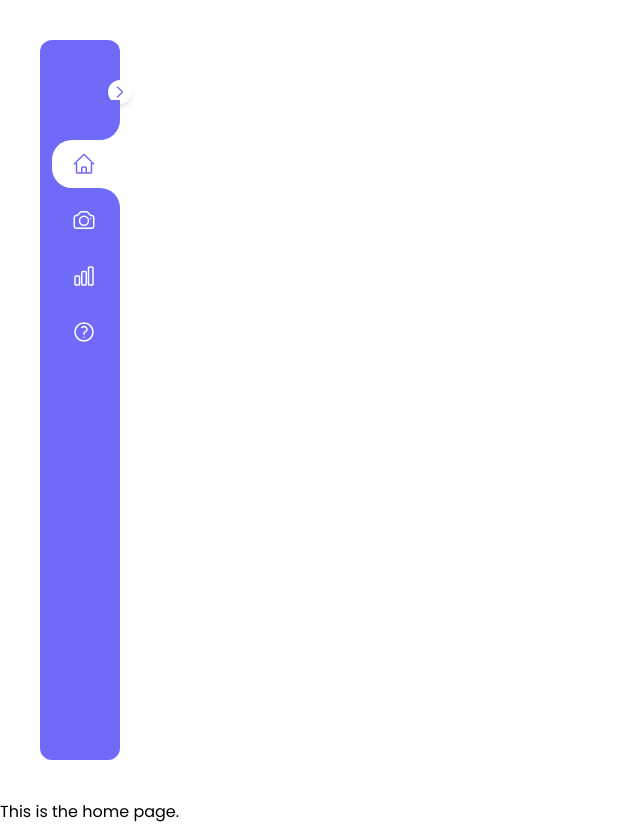
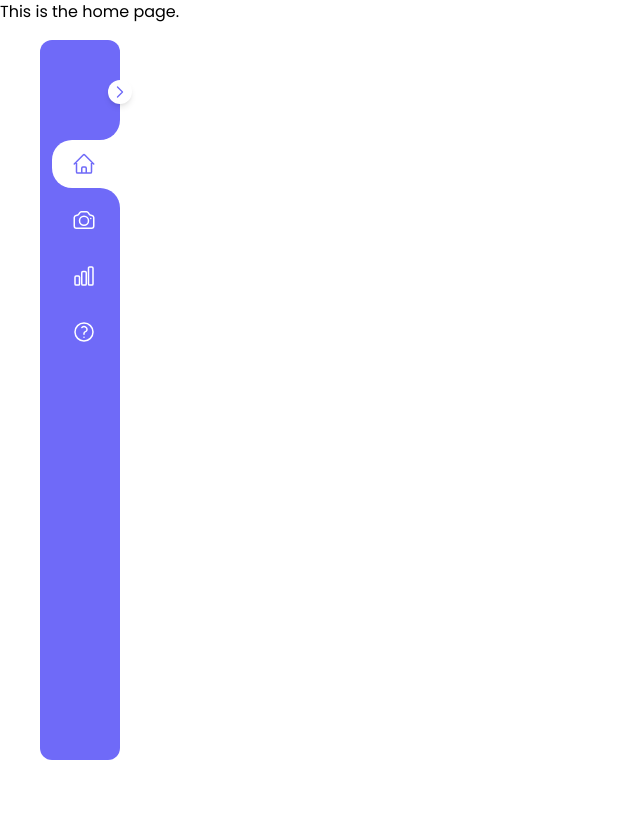
Before and after one commit to VMP-SG/NAISC-Frontend, a React (Vite) app: page / in a window 1280 px wide. Shown: the whole page, without its empty margins (0-640 px from the left). After the commit the page ends 800 px from the top, so only its background shows below. Built offline with nearby package versions, Linux system fonts and the light colour scheme.

Commit message:
Fix Sidebar

```diff
--- a/src/App.jsx
+++ b/src/App.jsx
@@ -2,15 +2,17 @@ import { BrowserRouter, Route, Routes } from 'react-router-dom'
 import HomePage from './views/home/HomePage'
 import FeedPage from './views/feed/FeedPage'
 import CustomerPage from './views/customer/CustomerPage'
+import { useState } from 'react'
 
 function App() {
+  const [sidebarOpen, setSidebarOpen] = useState(false);
 
   return (
     <BrowserRouter>
       <Routes>
-        <Route path="/" element={<HomePage />}/>
-        <Route path="/feed" element={<FeedPage />}/>
-        <Route path="/customer" element={<CustomerPage />}/>
+        <Route path="/" element={<HomePage open={sidebarOpen} onCloseSidebar={() => setSidebarOpen(false)} onOpenSidebar={() => setSidebarOpen(true)} />} />
+        <Route path="/feed" element={<FeedPage open={sidebarOpen} onCloseSidebar={() => setSidebarOpen(false)} onOpenSidebar={() => setSidebarOpen(true)} />} />
+        <Route path="/customer" element={<CustomerPage open={sidebarOpen} onCloseSidebar={() => setSidebarOpen(false)} onOpenSidebar={() => setSidebarOpen(true)} />} />
       </Routes>
     </BrowserRouter>
   )
--- a/src/components/Sidebar.jsx
+++ b/src/components/Sidebar.jsx
@@ -3,17 +3,15 @@ import LogoSidebar from "../assets/Picture 2.png";
 import { ChevronLeftIcon, ChevronRightIcon, HomeIcon, CameraIcon, ChartBarIcon, QuestionMarkCircleIcon } from "@heroicons/react/24/outline"
 import { NavLink } from 'react-router-dom';
 
-const Sidebar = () => {
-  const [open, setOpen] = useState(false);
-
+const Sidebar = ({ open, onClose, onOpen }) => {
   return (
-    <div className='h-screen p-10'>
+    <div className={`h-screen p-10 w-screen fixed ${open ? "bg-white bg-opacity-70" : ""}`}>
       <div className={`${open ? "w-[236px]" : "w-[92px]"} transition-all duration-300 h-full relative`}>
-        <div className='bg-white flex justify-center items-center rounded-full w-6 h-6 absolute right-0 top-10 shadow-md cursor-pointer z-10'>
+        <div className='bg-white flex justify-center items-center rounded-full w-6 h-6 absolute right-0 top-10 shadow-md cursor-pointer z-20'>
           {
             open ?
-            <ChevronLeftIcon className="stroke-purple w-4" strokeWidth={2} onClick={() => setOpen(false)} /> :
-            <ChevronRightIcon className="stroke-purple w-4" strokeWidth={2} onClick={() => setOpen(true)} />
+            <ChevronLeftIcon className="stroke-purple w-4" strokeWidth={2} onClick={onClose} /> :
+            <ChevronRightIcon className="stroke-purple w-4" strokeWidth={2} onClick={onOpen} />
           }
         </div>
         <div className={`${open ? "w-56" : "w-20"} transition-all duration-300 bg-purple h-full rounded-xl pl-3 pt-8`}>
--- a/src/views/customer/CustomerPage.jsx
+++ b/src/views/customer/CustomerPage.jsx
@@ -1,10 +1,10 @@
 import React from 'react'
 import Sidebar from '../../components/Sidebar'
 
-const CustomerPage = () => {
+const CustomerPage = ({ open, onOpenSidebar, onCloseSidebar }) => {
   return (
     <>
-      <Sidebar />
+      <Sidebar open={open} onOpen={onOpenSidebar} onClose={onCloseSidebar} />
       <p>This is the customer page.</p>
     </>
   )
--- a/src/views/feed/FeedPage.jsx
+++ b/src/views/feed/FeedPage.jsx
@@ -1,10 +1,10 @@
 import React from 'react'
 import Sidebar from '../../components/Sidebar'
 
-const FeedPage = () => {
+const FeedPage = ({ open, onOpenSidebar, onCloseSidebar }) => {
   return (
     <>
-      <Sidebar />
+      <Sidebar open={open} onOpen={onOpenSidebar} onClose={onCloseSidebar} />
       <p>This is the feed page.</p>
     </>
   )
--- a/src/views/home/HomePage.jsx
+++ b/src/views/home/HomePage.jsx
@@ -1,10 +1,10 @@
 import React from 'react'
 import Sidebar from '../../components/Sidebar'
 
-const HomePage = () => {
+const HomePage = ({ open, onOpenSidebar, onCloseSidebar }) => {
   return (
     <>
-      <Sidebar />
+      <Sidebar open={open} onOpen={onOpenSidebar} onClose={onCloseSidebar} />
       <p>This is the home page.</p>
     </>
   )
```
